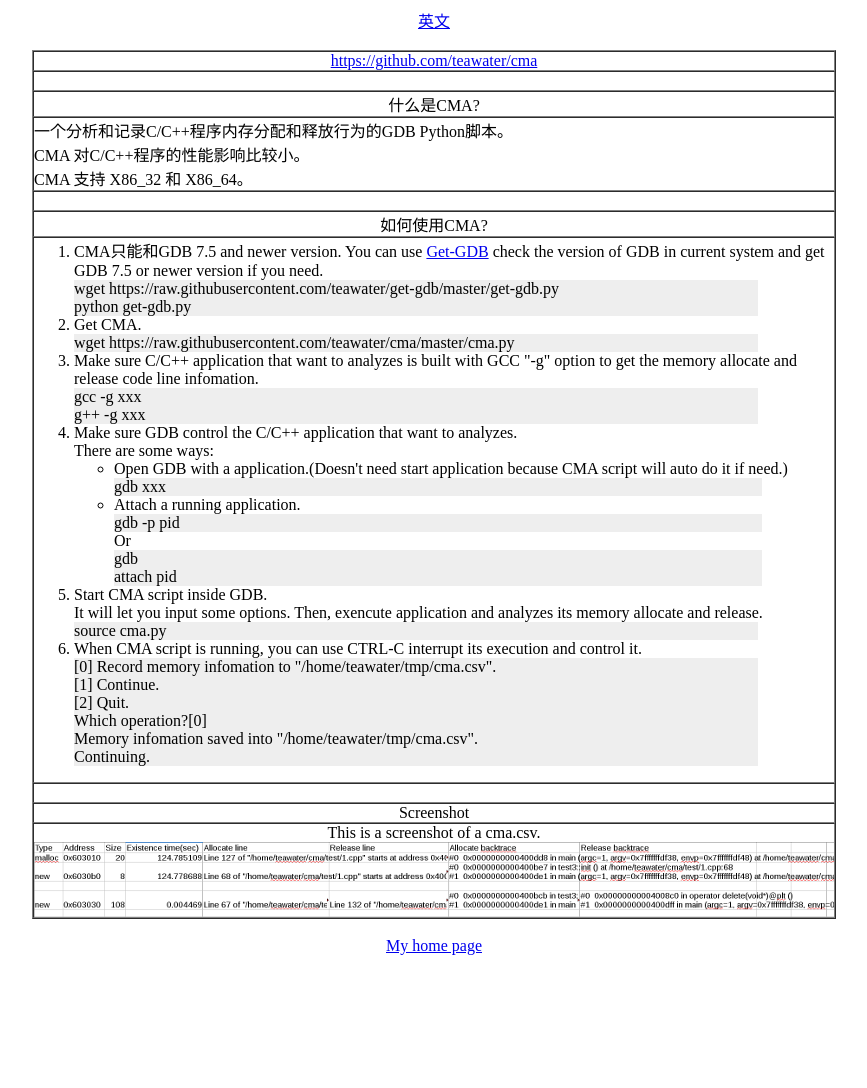
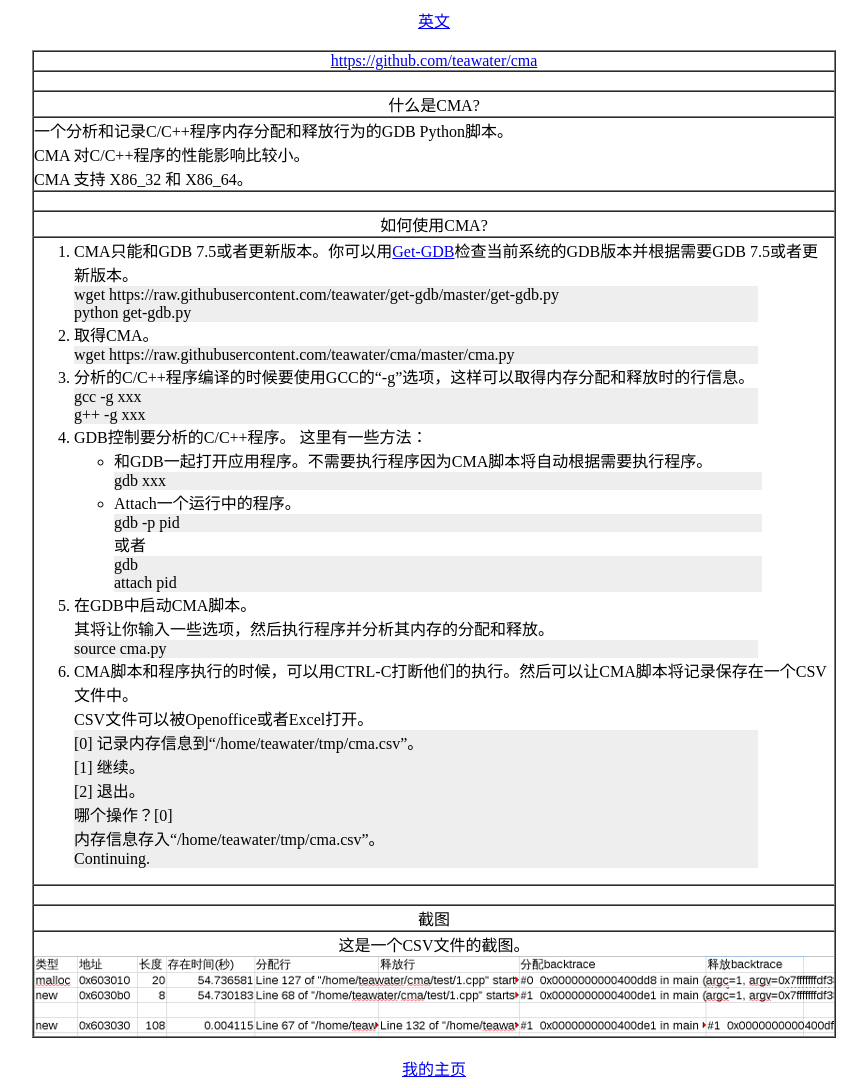
Before and after one commit to teawater/cma, a plain HTML site: page indexcn.html in a window 1280 px wide. Shown: the whole page, without its empty margins (206-1073 px from the left). Before the commit the page ends 963 px from the top, so only its background shows below. Drawn offline with Linux system fonts and the light colour scheme.

Commit message:
Adding pages.

```diff
--- a/indexcn.html
+++ b/indexcn.html
@@ -53,7 +53,7 @@ CMA 支持 X86_32 和 X86_64。
 <tr>
 <td style="vertical-align: top;">
 <ol>
-   <li> CMA只能和GDB 7.5 and newer version.  You can use <a href="http://teawater.github.io/get-gdb/">Get-GDB</a> check the version of GDB in current system and get GDB 7.5 or newer version if you need.
+   <li>CMA只能和GDB 7.5或者更新版本。你可以用<a href="http://teawater.github.io/get-gdb/">Get-GDB</a>检查当前系统的GDB版本并根据需要GDB 7.5或者更新版本。
 <table
 style="text-align: left; width: 90%;"
 border="0" cellpadding="0" cellspacing="0">
@@ -66,7 +66,7 @@ python get-gdb.py
 </tbody>
 </table>
 </li>
-   <li> Get CMA.
+   <li>取得CMA。
 <table
 style="text-align: left; width: 90%;"
 border="0" cellpadding="0" cellspacing="0">
@@ -80,7 +80,7 @@ wget https://raw.githubusercontent.com/teawater/cma/master/cma.py
 </li>
 
 <li>
-Make sure C/C++ application that want to analyzes is built with GCC "-g" option to get the memory allocate and release code line infomation.
+分析的C/C++程序编译的时候要使用GCC的“-g”选项，这样可以取得内存分配和释放时的行信息。
 <table
 style="text-align: left; width: 90%;"
 border="0" cellpadding="0" cellspacing="0">
@@ -95,10 +95,10 @@ g++ -g xxx
 </li>
 
 <li>
-Make sure GDB control the C/C++ application that want to analyzes.<br>
-There are some ways:
+GDB控制要分析的C/C++程序。
+这里有一些方法：
 <ul>
-   <li> Open GDB with a application.(Doesn't need start application because CMA script will auto do it if need.)
+   <li> 和GDB一起打开应用程序。不需要执行程序因为CMA脚本将自动根据需要执行程序。
 <table
 style="text-align: left; width: 90%;"
 border="0" cellpadding="0" cellspacing="0">
@@ -111,7 +111,7 @@ gdb xxx
 </table>
 </li>
 <li>
-Attach a running application.
+Attach一个运行中的程序。
 <table
 style="text-align: left; width: 90%;"
 border="0" cellpadding="0" cellspacing="0">
@@ -122,7 +122,7 @@ gdb -p pid
 </td>
 </tbody>
 </table>
-Or
+或者
 <table
 style="text-align: left; width: 90%;"
 border="0" cellpadding="0" cellspacing="0">
@@ -140,8 +140,8 @@ attach pid
 </li>
 
 <li>
-Start CMA script inside GDB.<br>
-It will let you input some options.  Then, exencute application and analyzes its memory allocate and release.
+在GDB中启动CMA脚本。<br>
+其将让你输入一些选项，然后执行程序并分析其内存的分配和释放。
 <table
 style="text-align: left; width: 90%;"
 border="0" cellpadding="0" cellspacing="0">
@@ -155,19 +155,20 @@ source cma.py
 </li>
 
 <li>
-When CMA script is running, you can use CTRL-C interrupt its execution and control it.
+CMA脚本和程序执行的时候，可以用CTRL-C打断他们的执行。然后可以让CMA脚本将记录保存在一个CSV文件中。<br>
+CSV文件可以被Openoffice或者Excel打开。
 <table
 style="text-align: left; width: 90%;"
 border="0" cellpadding="0" cellspacing="0">
 <tbody>
 <tr>
 <td style="vertical-align: top; background-color: rgb(238, 238, 238);">
-[0] Record memory infomation to "/home/teawater/tmp/cma.csv".<br>
-[1] Continue.<br>
-[2] Quit.<br>
-Which operation?[0]<br>
-Memory infomation saved into "/home/teawater/tmp/cma.csv".<br>
-Continuing.<br>
+[0] 记录内存信息到“/home/teawater/tmp/cma.csv”。<br>
+[1] 继续。<br>
+[2] 退出。<br>
+哪个操作？[0]<br>
+内存信息存入“/home/teawater/tmp/cma.csv”。<br>
+Continuing.
 </td>
 </tbody>
 </table>
@@ -183,13 +184,13 @@ Continuing.<br>
 </tr>
 
 <tr align="center">
-<td style="vertical-align: top;">Screenshot<br>
+<td style="vertical-align: top;">截图<br>
 </td>
 </tr>
 
 <tr align="center">
-<td style="vertical-align: top;">This is a screenshot of a cma.csv.<br>
-<a href="eb.png"><IMG src="es.png" align="" border="0"></a>
+<td style="vertical-align: top;">这是一个CSV文件的截图。<br>
+<a href="cb.png"><IMG src="cs.png" align="" border="0"></a>
 </td>
 </tr>
 
@@ -199,7 +200,7 @@ Continuing.<br>
 <br>
 
 <div style="text-align: center;">
-<a href="http://teawater.github.io/">My home page</a>
+<a href="http://teawater.github.io/indexcn.html">我的主页</a>
 </div>
 
 </body>
```
Also changed, not shown: index.html (+8 -7 lines), cb.png (added), cs.png (added).
